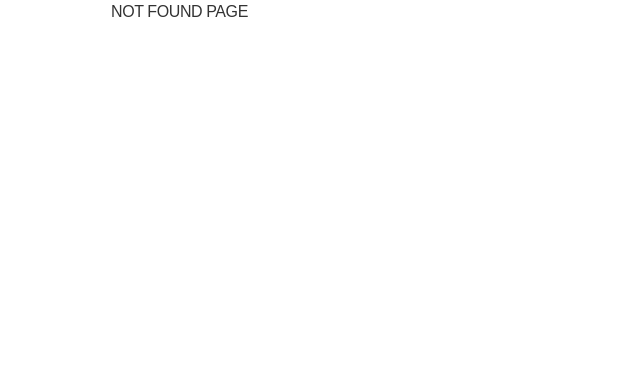
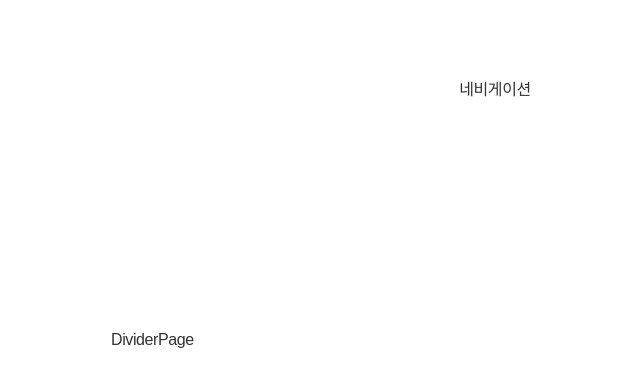
Before and after one commit to Mt-NextJs/linkle, a Next.js app: page /admin/block/divider in a window 1280 px wide. Before the commit this address had no page. Shown: the top 386 px of the page, without its empty margins (145-785 px from the left). Built offline with nearby package versions, Linux system fonts and the light colour scheme.

Commit message:
✨[Feat] 구분선 블록 구조 설정 #36

```diff
--- /dev/null
+++ b/src/app/admin/block/divider/page.tsx
@@ -0,0 +1,3 @@
+export default function DividerPage() {
+  return <div>DividerPage</div>;
+}
```
Also changed, not shown: src/app/admin/block/divider/types.ts (added).
